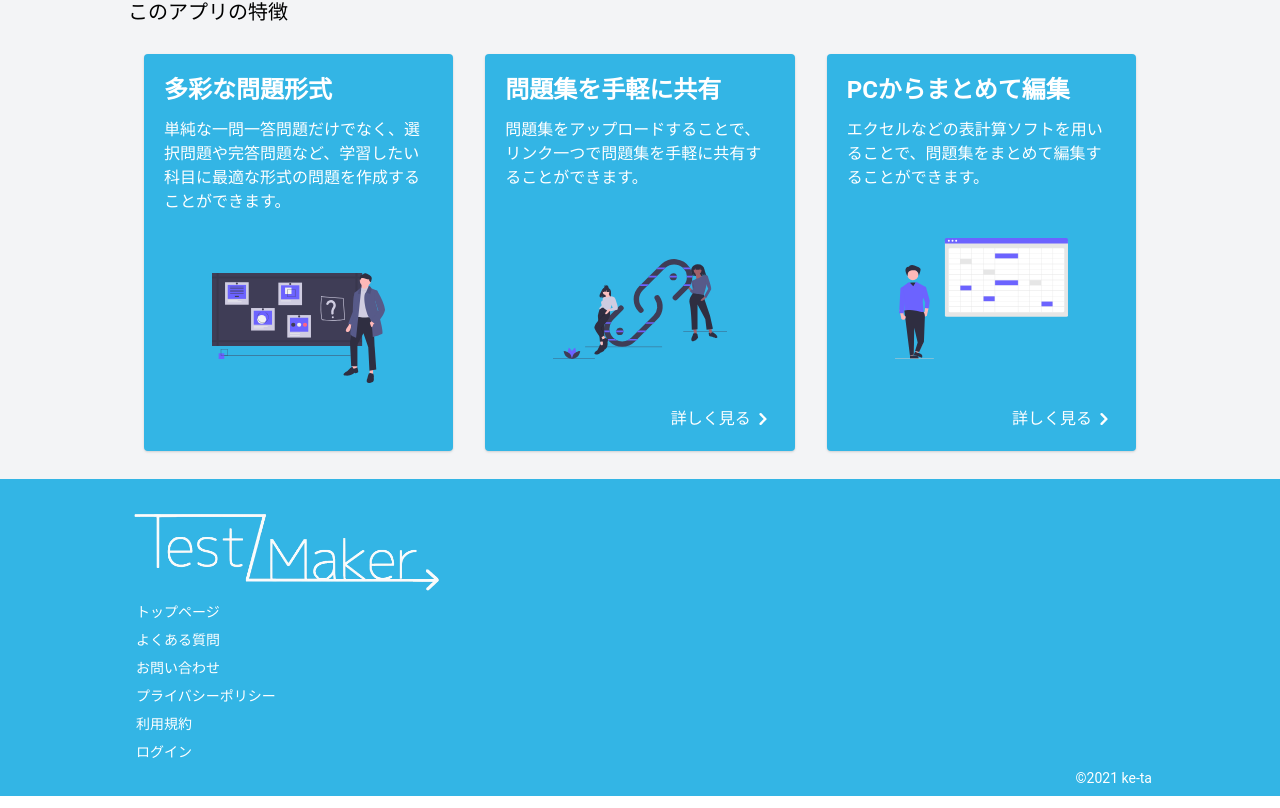
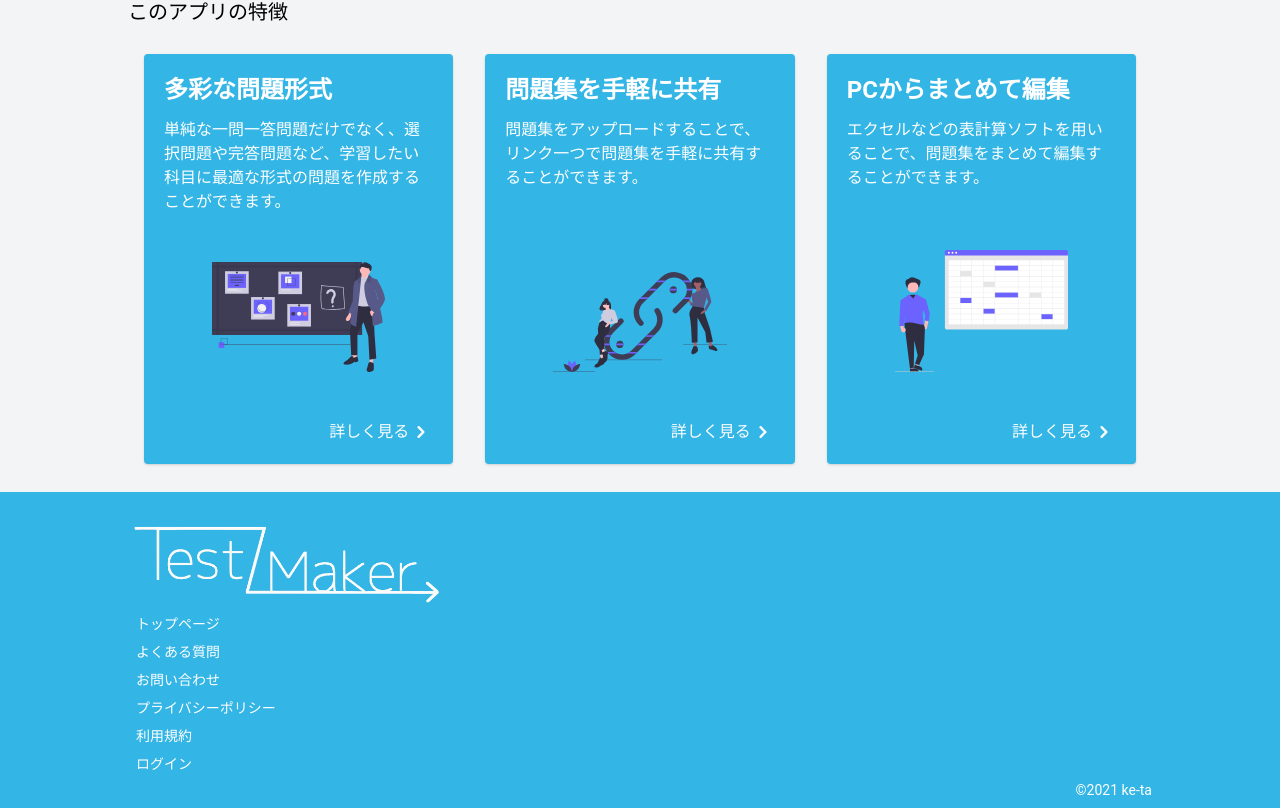
Before and after one commit to banira0428/testmaker-web-v2, a Next.js app: page / in a window 1280 px wide. Shown: the part 1359-2167 px from the top of the page. Built offline with nearby package versions, Linux system fonts and the light colour scheme; no server answers.

Commit message:
Add: 問題形式解説画面へのリンクを追加

```diff
--- a/pages/index.tsx
+++ b/pages/index.tsx
@@ -53,7 +53,9 @@ export default function Home() {
 
                 <Content title={'多彩な問題形式'}
                          content={'単純な一問一答問題だけでなく、選択問題や完答問題など、学習したい科目に最適な形式の問題を作成することができます。'}
-                         img={'/img/undraw_quiz_nlyh.svg'}/>
+                         img={'/img/undraw_quiz_nlyh.svg'}
+                         link={'/howto/variable_questions'}
+                         />
 
                 <Content title={'問題集を手軽に共有'}
                          content={'問題集をアップロードすることで、リンク一つで問題集を手軽に共有することができます。'}
```
